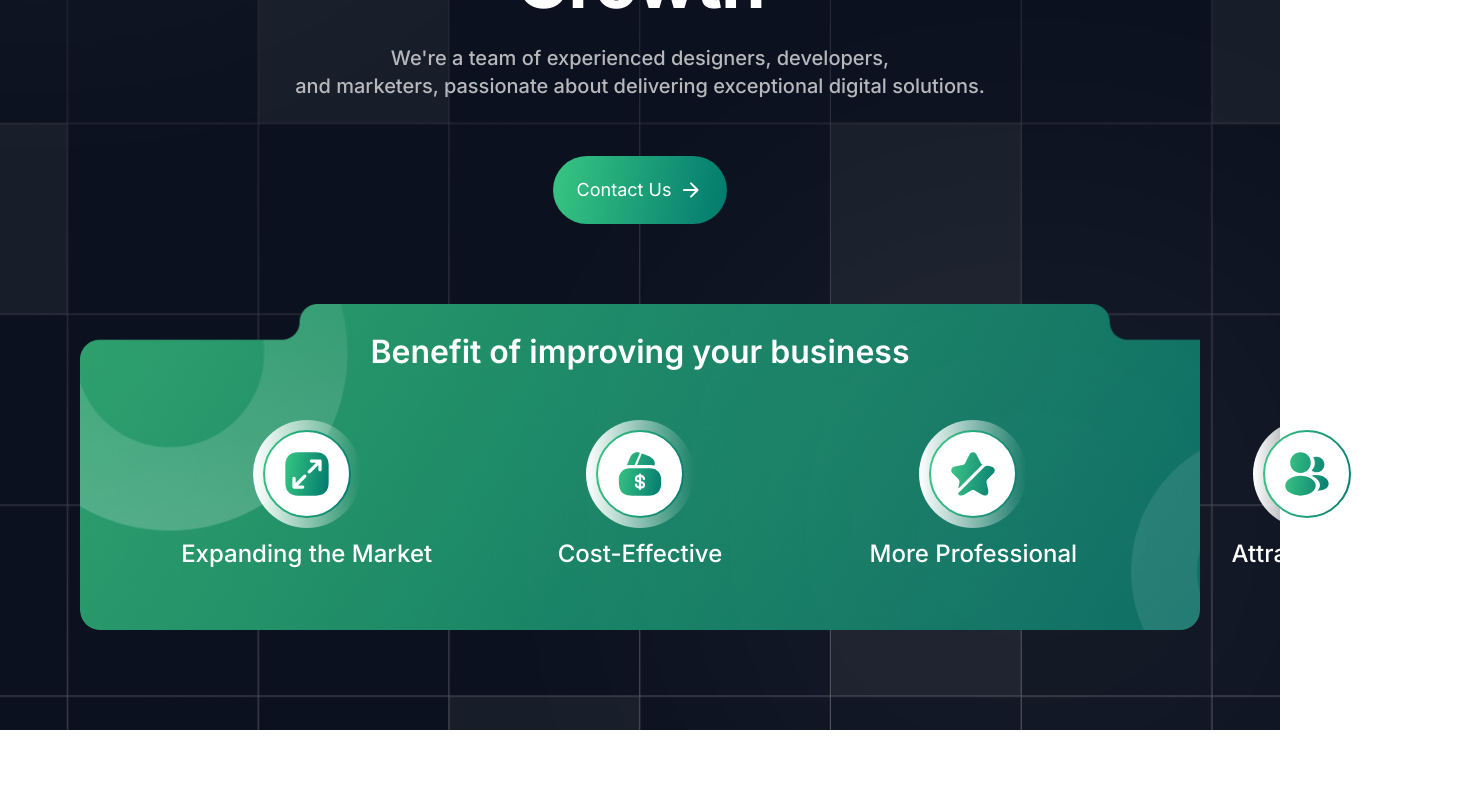
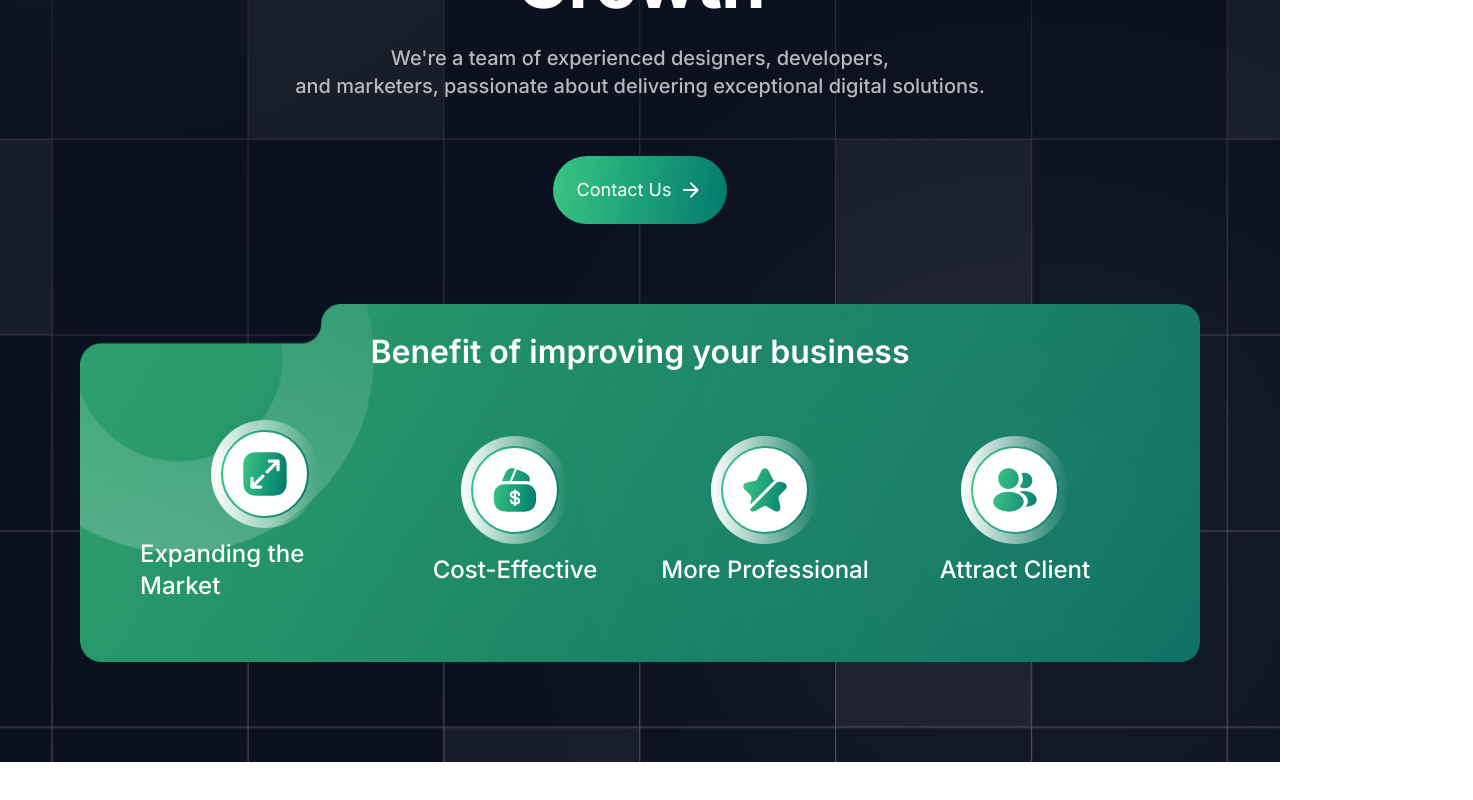
Before and after one commit to danggro/ageone-codedesign, a Next.js app: page / in a window 1280 px wide. Shown: the part 458-1258 px from the top of the page, 1473 px wide, since content can reach past the window. Built offline with nearby package versions, Linux system fonts and the light colour scheme.

Commit message:
solve bug

```diff
--- a/components/Hero/BannerItem.js
+++ b/components/Hero/BannerItem.js
@@ -2,7 +2,7 @@ export default function BannerItem(props) {
   return (
     <div
       key={props.key}
-      className="flex flex-col items-center w-[327px] flex-shrink-0 sm:w-4/12"
+      className="flex flex-col items-center w-[327px] sm:flex-shrink flex-shrink-0 sm:w-4/12"
     >
       {props.icon}
       <span className="text-2xl font-medium text-white mt-[10px]">
```
